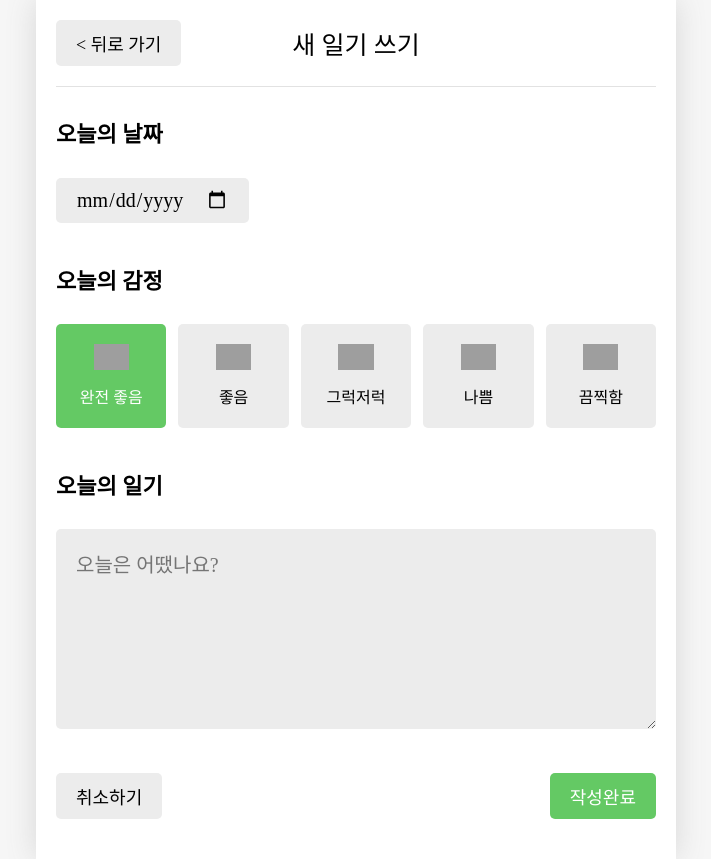
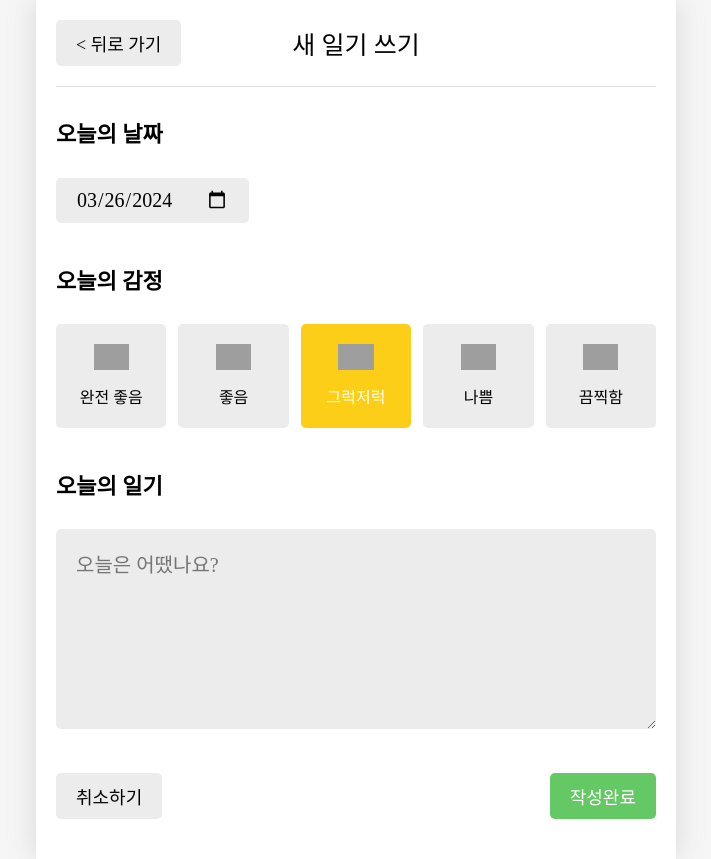
Before and after one commit to subin114/onebite-react, a React (Vite) app in the folder section12/: page /new in a window 1280 px wide. Shown: the whole page, without its empty margins (284-995 px from the left). Built offline with nearby package versions, Linux system fonts and the light colour scheme; grey boxes are pictures that could not be loaded; a web font is replaced by a local one.

Commit message:
New 기능 구현

```diff
--- a/section12/src/components/Editor.jsx
+++ b/section12/src/components/Editor.jsx
@@ -1,6 +1,8 @@
 import "./Editor.scss";
 import EmotionItem from "./EmotionItem";
 import Button from "./Button";
+import { useState } from "react";
+import { useNavigate } from "react-router-dom";
 
 const emotionList = [
   {
@@ -25,34 +27,98 @@
   },
 ];
 
-const Editor = () => {
-  const emotionId = 1;
+// 문자열로 변환된 날짜를 구하는 함수
+const getStringedDate = (targetDate) => {
+  // 날짜 -> YYYY-MM-DD
+  let year = targetDate.getFullYear();
+  let month = targetDate.getMonth() + 1;
+  let date = targetDate.getDate();
+
+  // (09 09)
+  if (month < 10) {
+    month = `0${month}`;
+  }
+  if (date < 10) {
+    date = `0${date}`;
+  }
+
+  return `${year}-${month}-${date}`;
+};
+
+const Editor = ({ onSubmit }) => {
+  const [input, setInput] = useState({
+    createdDate: new Date(),
+    emotionId: 3,
+    content: "",
+  });
+
+  const nav = useNavigate();
+
+  const onChangeInput = (e) => {
+    let name = e.target.name;
+    let value = e.target.value;
+
+    if (name === "createdDate") {
+      value = new Date(value);
+    }
+
+    setInput({
+      ...input,
+      [name]: value,
+    });
+  };
+
+  const onClickSubmitButton = () => {
+    onSubmit(input);
+  };
 
   return (
     <div className="Editor">
       <section className="date_section">
         <h4>오늘의 날짜</h4>
-        <input type="date" />
+        <input
+          name="createdDate"
+          onChange={onChangeInput}
+          value={getStringedDate(input.createdDate)}
+          type="date"
+        />
       </section>
       <section className="emotion_section">
         <h4>오늘의 감정</h4>
         <div className="emotion_list_wrapper">
           {emotionList.map((item) => (
             <EmotionItem
+              onClick={() =>
+                onChangeInput({
+                  target: {
+                    name: "emotionId",
+                    value: item.emotionId,
+                  },
+                })
+              }
               key={item.emotionId}
               {...item}
-              isSelected={item.emotionId === emotionId}
+              isSelected={item.emotionId === input.emotionId}
             />
           ))}
         </div>
       </section>
       <section className="content_section">
         <h4>오늘의 일기</h4>
-        <textarea placeholder="오늘은 어땠나요?"></textarea>
+        <textarea
+          name="content"
+          value={input.content}
+          onChange={onChangeInput}
+          placeholder="오늘은 어땠나요?"
+        ></textarea>
       </section>
       <section className="button_section">
-        <Button text={"취소하기"} />
-        <Button text={"작성완료"} type={"POSITIVE"} />
+        <Button onClick={() => nav(-1)} text={"취소하기"} />
+        <Button
+          onClick={onClickSubmitButton}
+          text={"작성완료"}
+          type={"POSITIVE"}
+        />
       </section>
     </div>
   );
--- a/section12/src/components/EmotionItem.jsx
+++ b/section12/src/components/EmotionItem.jsx
@@ -1,9 +1,10 @@
 import "./EmotionItem.scss";
 import { getEmotionImage } from "./../util/get-emotion-image";
 
-const EmotionItem = ({ emotionId, emotionName, isSelected }) => {
+const EmotionItem = ({ emotionId, emotionName, isSelected, onClick }) => {
   return (
     <div
+      onClick={onClick}
       className={`EmotionItem ${
         isSelected ? `EmotionItem_on_${emotionId}` : ""
       }`}
--- a/section12/src/pages/New.jsx
+++ b/section12/src/pages/New.jsx
@@ -2,9 +2,17 @@
 import Button from "../components/Button";
 import Editor from "../components/Editor";
 import { useNavigate } from "react-router-dom";
+import { useContext } from "react";
+import { DiaryDispatchContext } from "../App";
 
 const New = () => {
+  const { onCreate } = useContext(DiaryDispatchContext);
   const nav = useNavigate();
+
+  const onSubmit = (input) => {
+    onCreate(input.createdDate.getTime(), input.emotionId, input.content);
+    nav("/", { replace: true });
+  };
 
   return (
     <div>
@@ -12,7 +20,7 @@
         title={"새 일기 쓰기"}
         leftChild={<Button onClick={() => nav(-1)} text={"< 뒤로 가기"} />}
       />
-      <Editor />
+      <Editor onSubmit={onSubmit} />
     </div>
   );
 };
```
